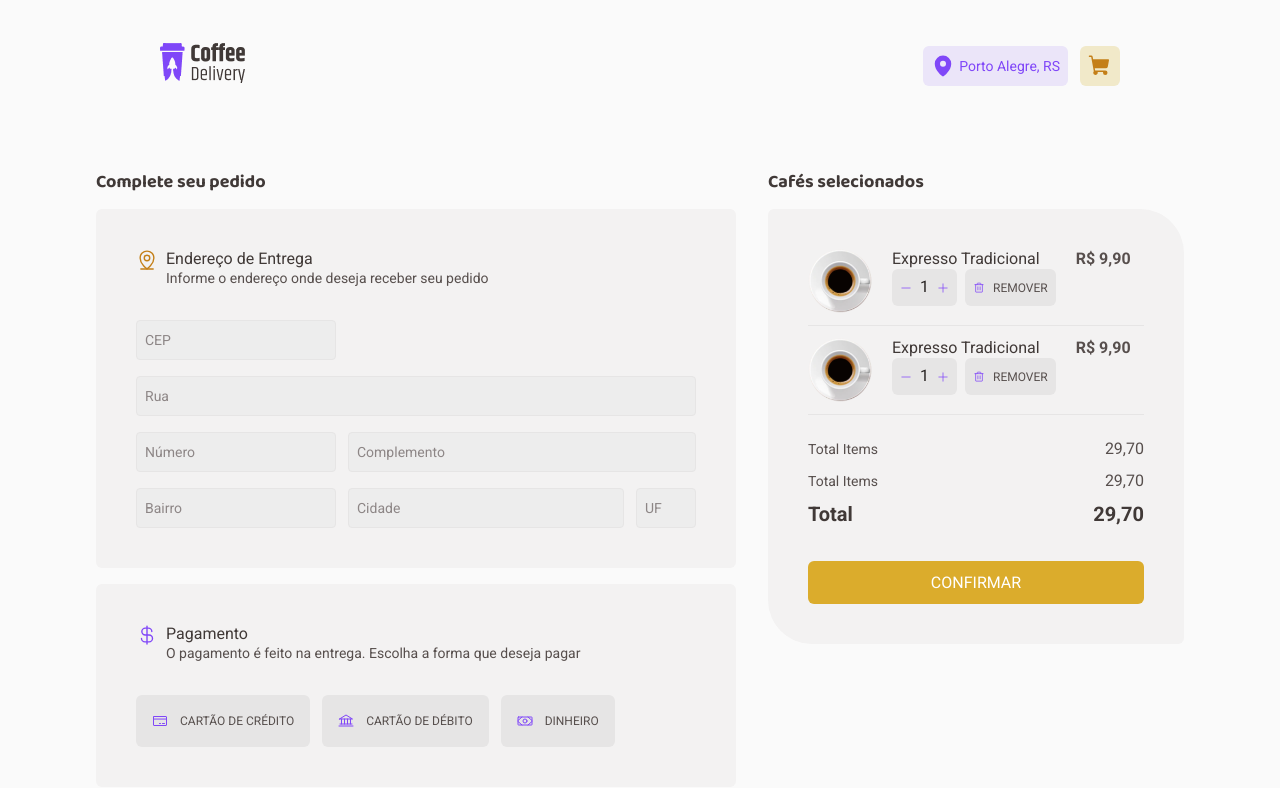
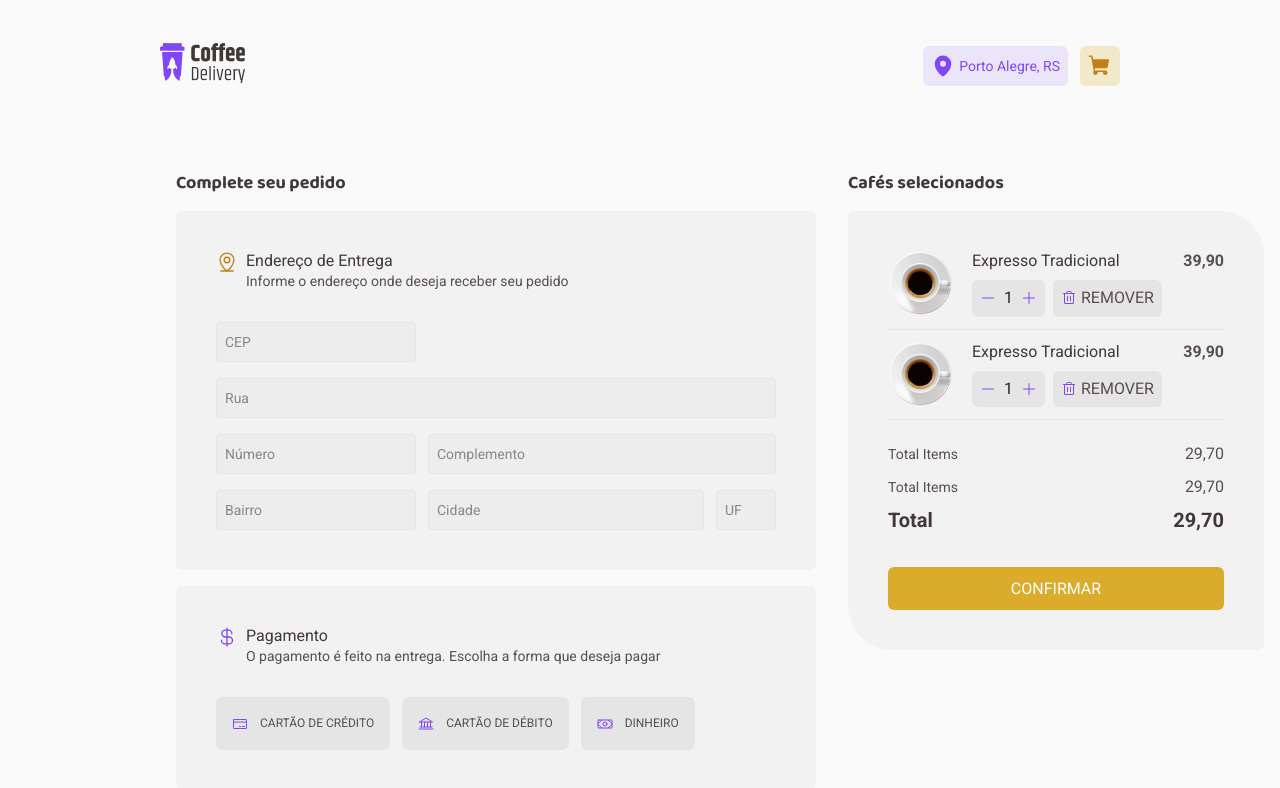
Before and after one commit to gustavosalviato/coffee-delivery, a React (Vite) app: page /checkout in a window 1280 px wide. Shown: the top 788 px of the page. Built offline with nearby package versions, Linux system fonts and the light colour scheme.

Commit message:
Checkout Page

```diff
--- a/src/Pages/Checkout/components/CardItemSelected/index.tsx
+++ b/src/Pages/Checkout/components/CardItemSelected/index.tsx
@@ -1,6 +1,6 @@
 import { Minus, Plus, Trash } from 'phosphor-react'
 import logo from '../../../../assets/tradicional.png'
-import { CardItemContainer, BasicContainer } from './styles'
+import { CardItemContainer, ContainerFlexButton, RemoveButton, TitlesAndButtonsContainer, } from './styles'
 
 
 export const CarItemSelected = () => {
@@ -8,34 +8,29 @@ export const CarItemSelected = () => {
     <CardItemContainer>
       <img src={logo} alt="" />
 
-      <div>
+
+      <TitlesAndButtonsContainer>
         <span>Expresso Tradicional</span>
 
-        <div className='divFlex'>
-          <BasicContainer>
+        <ContainerFlexButton>
+          <span>
             <button>
               <Minus />
             </button>
-
             <small>1</small>
-
             <button>
               <Plus />
             </button>
-          </BasicContainer>
+          </span>
 
-          <BasicContainer>
-            <button>
-              <Trash />
+          <RemoveButton className='removeButton'>
+            <Trash size={16} />
+            Remover
+          </RemoveButton>
+        </ContainerFlexButton>
+      </TitlesAndButtonsContainer>
 
-              REMOVER
-            </button>
-
-          </BasicContainer>
-        </div>
-      </div>
-
-      <strong>R$ 9,90</strong>
-    </CardItemContainer>
+      <strong>39,90</strong>
+    </CardItemContainer >
   )
 }
--- a/src/Pages/Checkout/components/CardItemSelected/styles.ts
+++ b/src/Pages/Checkout/components/CardItemSelected/styles.ts
@@ -4,22 +4,11 @@ export const CardItemContainer = styled.li`
 
   display: flex;
   gap: 1.25rem;
-  justify-content: space-between;
   border-bottom: 1px solid ${props => props.theme["base-button"]};
   padding-bottom: 0.75rem;
 
-  .divFlex{
-    gap: 0.5rem;
-  }
-
-
-  >div{
-    display: flex;
-    flex-direction: column;
-  }
-
-  >div + div {
-    gap: 0.5rem
+  & + li{
+    margin-top: 0.75rem;
   }
 
   img{
@@ -28,54 +17,75 @@ export const CardItemContainer = styled.li`
   }
 
   strong{
-    flex: 1;
-    font-weight: 700;
+    margin-left: auto;
     line-height: 1.3;
     color: ${props => props.theme["base-text"]};
+    font-size: 1rem;
+    font-weight: 700;
   }
-
-  & + li{
-    margin-top: 0.75rem;
-  }
-
 `
 
-export const BasicContainer = styled.div`
+export const TitlesAndButtonsContainer = styled.div`
+  display: flex;
+  flex-direction: column;
+`
+
+export const ContainerFlexButton = styled.div`
   display: flex;
   align-items: center;
+  gap: 0.5rem;
+  margin-top: 0.5rem;
+
+
+  span{
+    display: flex;
     background: ${props => props.theme["base-button"]};
+    border-radius: 6px;
     padding: 0.5rem;
-    border-radius: 6px;
-
     gap: 0.5rem;
+    line-height: 1.3;
+  }
 
   button{
     display: flex;
     align-items: center;
-        font-size: 0.75rem;
-        color: ${props => props.theme["base-text"]};
-
-        background: none;
+    background: transparent;
+    border: 0;
     outline: 0;
-        border: 0;
-        line-height: 0;
-
-        gap: 0.5rem;
-
-        transition: 0.4ms;
-
-        svg{
-          color: ${props => props.theme.purple}
-        }
+    color: ${props => props.theme["purple"]};
+    transition: 0.4s;
   }
 
   button:hover{
     color: ${props => props.theme["purple-dark"]};
-
   }
 
   small{
     font-size: 1rem;
     color: ${props => props.theme["base-title"]}
+
   }
 `
+export const RemoveButton = styled.button`
+  &.removeButton{
+    >svg{
+      color: ${props => props.theme.purple}
+    }
+
+    text-transform: uppercase ;
+    gap: 0.25rem;
+    background: ${props => props.theme["base-button"]};
+    color: ${props => props.theme["base-text"]};
+    padding: 0.5rem;
+    border-radius: 6px;
+    transition: 0.4s;
+    font-size: 0.75;
+    line-height: 1.3;
+  }
+
+  &.removeButton:hover{
+    background: ${props => props.theme["base-hover"]};
+    color: ${props => props.theme["base-subtitle"]};
+  }
+
+`
--- a/src/Pages/Checkout/index.tsx
+++ b/src/Pages/Checkout/index.tsx
@@ -1,12 +1,10 @@
-import { AdressHeader, CheckoutContainer, InputCEP, InputComplemento, InputNumero, InputRua, InputBairro, ContainerInputFlex, InputCidade, InputUF, PaymentsContainer, CardContent, CardItemsSelected, TotalSection, ButtonContainer } from "./styles"
+import { AdressHeader, ButtonContainer, CardContent, CardItemsSelected, CheckoutContainer, ContainerInputFlex, GridTwoColumns, InputBairro, InputCEP, InputCidade, InputComplemento, InputNumero, InputRua, InputUF, PaymentsContainer, TotalSection } from "./styles"
+import { CarItemSelected } from "./components/CardItemSelected"
+import { Bank, CreditCard, CurrencyDollar, MapPinLine, Money } from "phosphor-react"
 
-import { MapPinLine, CurrencyDollar, CreditCard, Money, Bank, Minus, Plus } from 'phosphor-react'
-import logo from '../../assets/tradicional.png'
-import { CarItemSelected } from "./components/CardItemSelected"
-export const Checkout = () => {
-  return (
+export const Checkout = () => (
   <CheckoutContainer>
-
+    <GridTwoColumns>
       <section>
         <h2>Complete seu pedido</h2>
 
@@ -14,7 +12,7 @@ export const Checkout = () => {
           <AdressHeader>
             <MapPinLine size={22} />
             <div>
-              <span>Endereço de Entrega</span >
+              <span>Endereço de Entrega</span>
               <span>Informe o endereço onde deseja receber seu pedido</span>
             </div>
           </AdressHeader>
@@ -40,7 +38,7 @@ export const Checkout = () => {
           <AdressHeader>
             <CurrencyDollar className='svgPurple' size={22} />
             <div>
-              <span>Pagamento</span >
+              <span>Pagamento</span>
               <span>O pagamento é feito na entrega. Escolha a forma que deseja pagar</span>
             </div>
           </AdressHeader>
@@ -98,6 +96,10 @@ export const Checkout = () => {
           </CardItemsSelected>
         </section>
 
-    </CheckoutContainer >
+    </GridTwoColumns>
+
+
+
+
+  </CheckoutContainer>
 )
-}
--- a/src/Pages/Checkout/styles.ts
+++ b/src/Pages/Checkout/styles.ts
@@ -1,26 +1,24 @@
 import styled from "styled-components";
 
 export const CheckoutContainer = styled.div`
+  min-width: 70rem;
+  margin: 2.5rem 10rem;
+  height: 100vh;
+  padding: 0 1rem;
+`
+
+export const GridTwoColumns = styled.div`
   display: grid;
-  max-width: 70rem;
-  width: 100%;
-
   grid-template-columns: 40rem 1fr;
   gap: 2rem;
-  margin: 2.5rem auto;
-  padding: 0 1rem;
 
   h2{
     font-family: 'Baloo 2';
+    font-size: 1.125rem;
+    line-height: 1.3;
     font-weight: 700;
-    font-size: 1.125rem;
-    color: ${props => props.theme["base-subtitle"]};
+    color: ${props => props.theme["base-subtitle"]}
   }
-
-  @media (max-width: 768px){
-      grid-template-columns: 1fr;
-  }
-
 `
 export const CardContentBasic = styled.div`
   display: flex;
```
Lines whose indentation alone changed are shown as unchanged.
